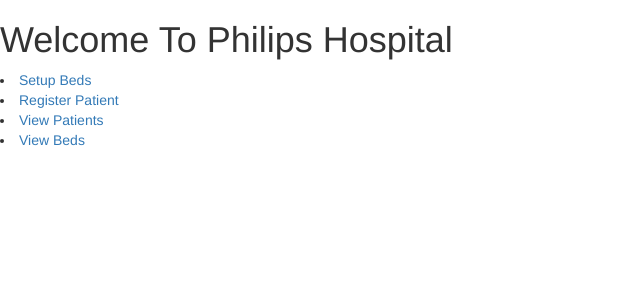
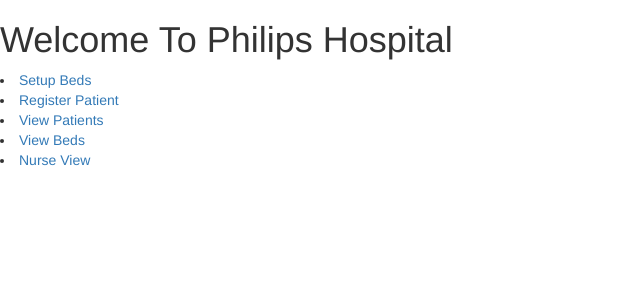
Before and after one commit to Engin-Boot/alert-to-care-s3b6, an Angular app in the folder AlertToCareGUI/GUI/: page / in a window 1280 px wide. Shown: the top 300 px of the page, without its empty margins (0-640 px from the left). Built offline with nearby package versions, Linux system fonts and the light colour scheme.

Commit message:
Updated Nurse Component

```diff
--- a/AlertToCareGUI/GUI/src/app/app.component.html
+++ b/AlertToCareGUI/GUI/src/app/app.component.html
@@ -10,6 +10,7 @@
 
 <li><a [routerLink]="[ '/patients']">View Patients</a></li>
 <li><a [routerLink]="[ '/beds']">View Beds</a></li>
+<li><a [routerLink]="[ '/nurse']">Nurse View</a></li>
 
 <div>
     <router-outlet></router-outlet>
--- a/AlertToCareGUI/GUI/src/app/setup/setup.component.html
+++ b/AlertToCareGUI/GUI/src/app/setup/setup.component.html
@@ -1,9 +1,7 @@
 <link href="//maxcdn.bootstrapcdn.com/bootstrap/3.3.0/css/bootstrap.min.css" rel="stylesheet" id="bootstrap-css">
 <script src="//maxcdn.bootstrapcdn.com/bootstrap/3.3.0/js/bootstrap.min.js"></script>
 <script src="//code.jquery.com/jquery-1.11.1.min.js"></script>
-<div style="text-align: center">
-  <h1>{{message}}</h1>
-</div>
+
 
 <!-- <a [routerLink]="[ '/beds']">View Beds</a></li>  -->
 <form style="border:1px solid #ccc">
@@ -29,8 +27,12 @@
         <table>
           <tr><td>
             <button type="button" class="setupbtn" (click)="registerType(shape.dept,shape.nbed)">Setup</button>
+            <!-- <button type="button" class="setupbtn" (click)="onReset()">Reset</button> -->
           </td></tr>
         </table>
       </div>
     </div>
   </form>
+  <div style="text-align: center">
+    <h1>{{message}}</h1>
+  </div>
--- a/AlertToCareGUI/GUI/src/app/setup/setup.component.ts
+++ b/AlertToCareGUI/GUI/src/app/setup/setup.component.ts
@@ -26,11 +26,12 @@ export class SetupComponent implements OnInit {
         let resp=this.patientService.setupLshape(n);
         resp.subscribe((data)=>this.message=data);
       }
-      if(shape="ICU"){
+      else if(shape="ICU"){
         let resp=this.patientService.setupICU(n);
           resp.subscribe((data)=>this.message=data);
       }
     }
+
   // public addICU(shape:string,n:number){
   //   let resp=this.patientService.setupICU(shape,n);
   //   resp.subscribe((data)=>this.message=data);
```
